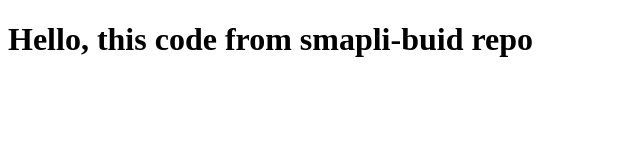
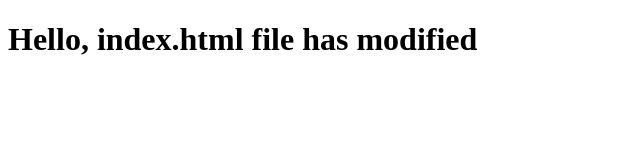
Before and after one commit to Rakeshsivagouni/sample-build, a plain HTML site: page index.html in a window 1280 px wide. Shown: the whole page, without its empty margins (0-640 px from the left). Drawn offline with Linux system fonts and the light colour scheme.

Commit message:
index changed

```diff
--- a/index.html
+++ b/index.html
@@ -5,6 +5,6 @@
     <title>My Simple Webpage</title>
 </head>
 <body>
-    <h1>Hello, this code from smapli-buid repo</h1>
+    <h1>Hello, index.html file has modified</h1>
 </body>
 </html>
```
